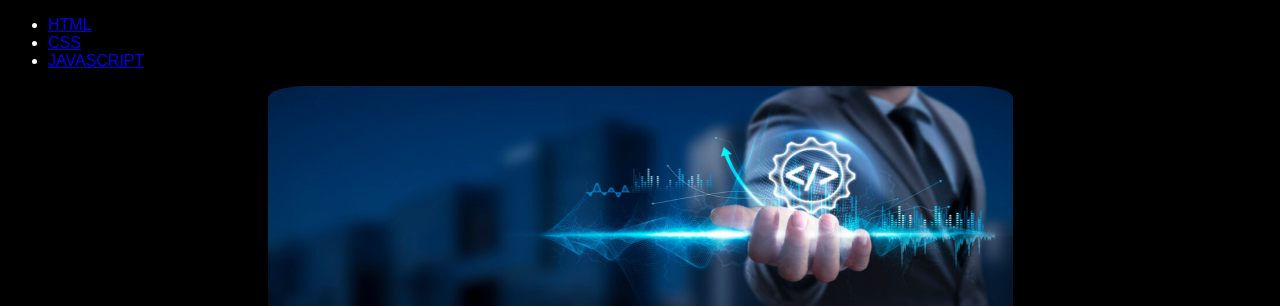
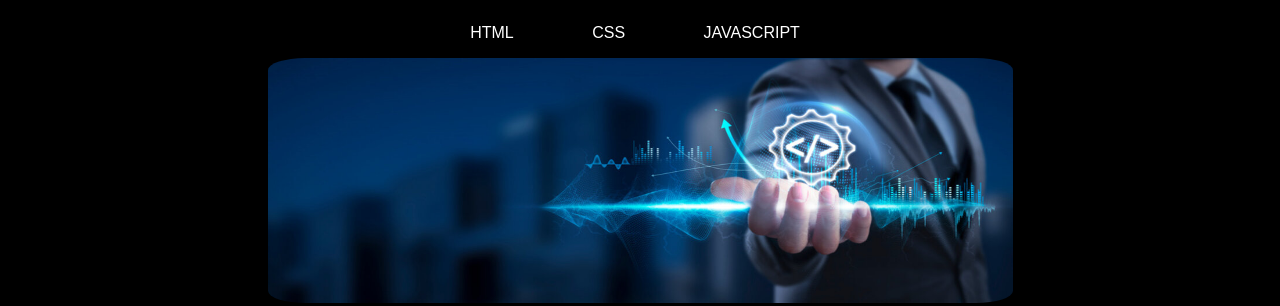
Before and after one commit to EspLittleDev/Estudos_Front_End, a plain HTML site: page index.html in a window 1280 px wide. Shown: the top 306 px of the page. Drawn offline with Linux system fonts and the light colour scheme.

Commit message:
att estilizacao

```diff
--- a/style.css
+++ b/style.css
@@ -1,4 +1,31 @@
 element.style {
+
+}
+
+nav{
+    list-style: none;
+    padding: 0;
+    margin: 0;
+    display: flex;
+    justify-content: space-around;
+    align-items: stretch;
+    gap: 15px
+
+}
+
+nav li{
+    display: inline-block;
+    margin-right: 50px;
+    justify-content: space-around;
+
+}
+
+nav a{
+  text-decoration: none;
+  color: white;
+  padding: 8px 12px;
+  border-radius: 5px;
+  text-align: center
 
 }
 
```
